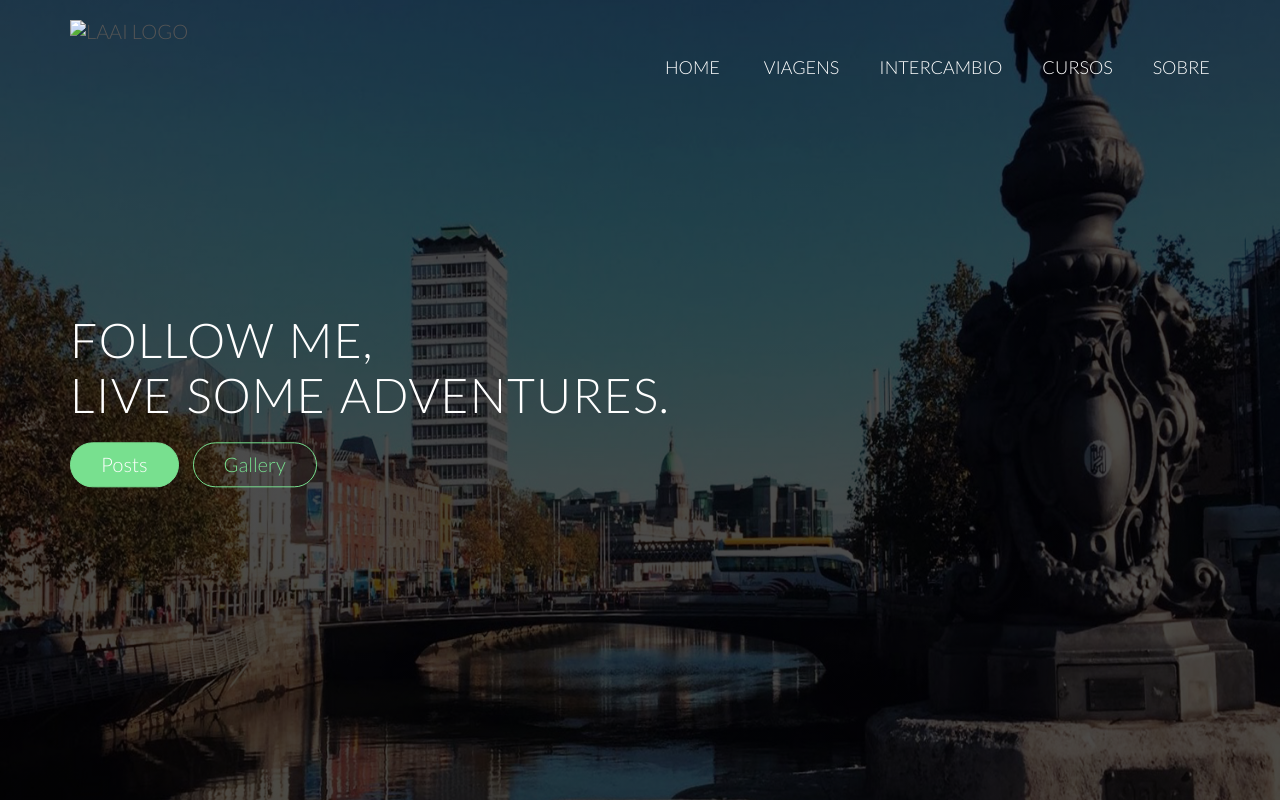
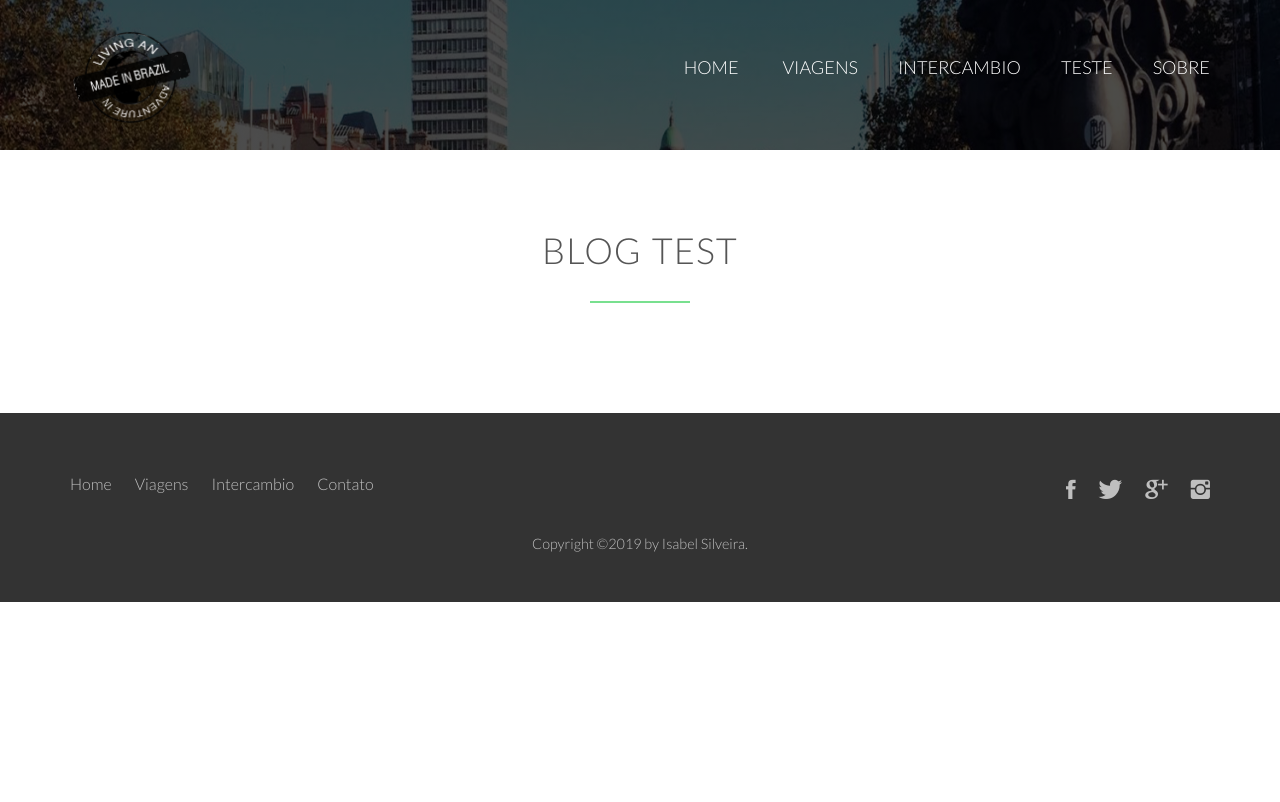
Before and after one commit to redbellequeen/redbellequeen.github.io, a plain HTML site: page blog/teste.html in a window 1280 px wide. Shown: the top 802 px of the page. Drawn offline with nearby package versions, Linux system fonts and the light colour scheme; files that its build step writes are made by us from their sources; files whose address does not match are found by name; a web font is replaced by a local one.

Commit message:
Padrao teste html

```diff
--- a/Resources/CSS/stylesheet.css
+++ b/Resources/CSS/stylesheet.css
@@ -179,6 +179,10 @@ header {
     background-image: linear-gradient(rgba(0, 0, 0, 0.7),rgba(0, 0, 0, 0.7)), url(images/dublin.jpg);
     background-size: cover;
     background-position: center;
+    height: 150px;
+}
+
+header.index {
     height: 100vh;
 }
 
--- a/blog/teste.html
+++ b/blog/teste.html
@@ -1,10 +1,10 @@
 <!DOCTYPE html>
 <html lang="en">
     <head>
-        <link rel="stylesheet" type="text/css" href="Vendors/css/normalize.css">
-        <link rel="stylesheet" type="text/css" href="Vendors/css/Grid.css">
-        <link rel="stylesheet" type="text/css" href="Vendors/css/ionicons.min.css">
-        <link rel="stylesheet" type="text/css" href="Resources/CSS/stylesheet.css">
+        <link rel="stylesheet" type="text/css" href="/Vendors/css/normalize.css">
+        <link rel="stylesheet" type="text/css" href="/Vendors/css/Grid.css">
+        <link rel="stylesheet" type="text/css" href="/Vendors/css/ionicons.min.css">
+        <link rel="stylesheet" type="text/css" href="/Resources/CSS/stylesheet.css">
         <link href="https://fonts.googleapis.com/css?family=Lato:100,300,300i,400" rel="stylesheet">
         <title>Living an adventure in</title>
     </head>
@@ -12,25 +12,22 @@
         <header>
             <nav>
                 <div class="row">
-                    <img src="Resources/IMG/logo.png" alt="LAAI LOGO" class="logo">
+                    <img src="/Resources/IMG/logo.png" alt="LAAI LOGO" class="logo">
                     <ul class="main-nav">
-                        <li><a href="#">HOME</a></li>
-                        <li><a href="#">VIAGENS</a></li><li><a href="#">INTERCAMBIO</a></li><li><a href="#">CURSOS</a></li><li><a href="#">SOBRE</a></li>
+                        <li><a href="/">HOME</a></li>
+                        <li><a href="#">VIAGENS</a></li><li><a href="#">INTERCAMBIO</a></li><li><a href="#">TESTE</a></li><li><a href="#">SOBRE</a></li>
                     </ul>
                 </div>
             </nav>
-            <div class="hero-text-box">
-                <h1>Follow me, <br> live some adventures.</h1>
-                <a class="btn btn-full" href="#">Posts</a>
-                <a class="btn btn-ghost" href="#">Gallery</a>
-            </div>
+        </header>
+
+        <section class="section-features">
+
+            <div class="row">
+                <h2>Blog Test</h2>
 
 
-        </header>
-
-        <section class="content">
-
-            <h1>teste blog</h1>
+            </div>
 
         </section>
 
```
